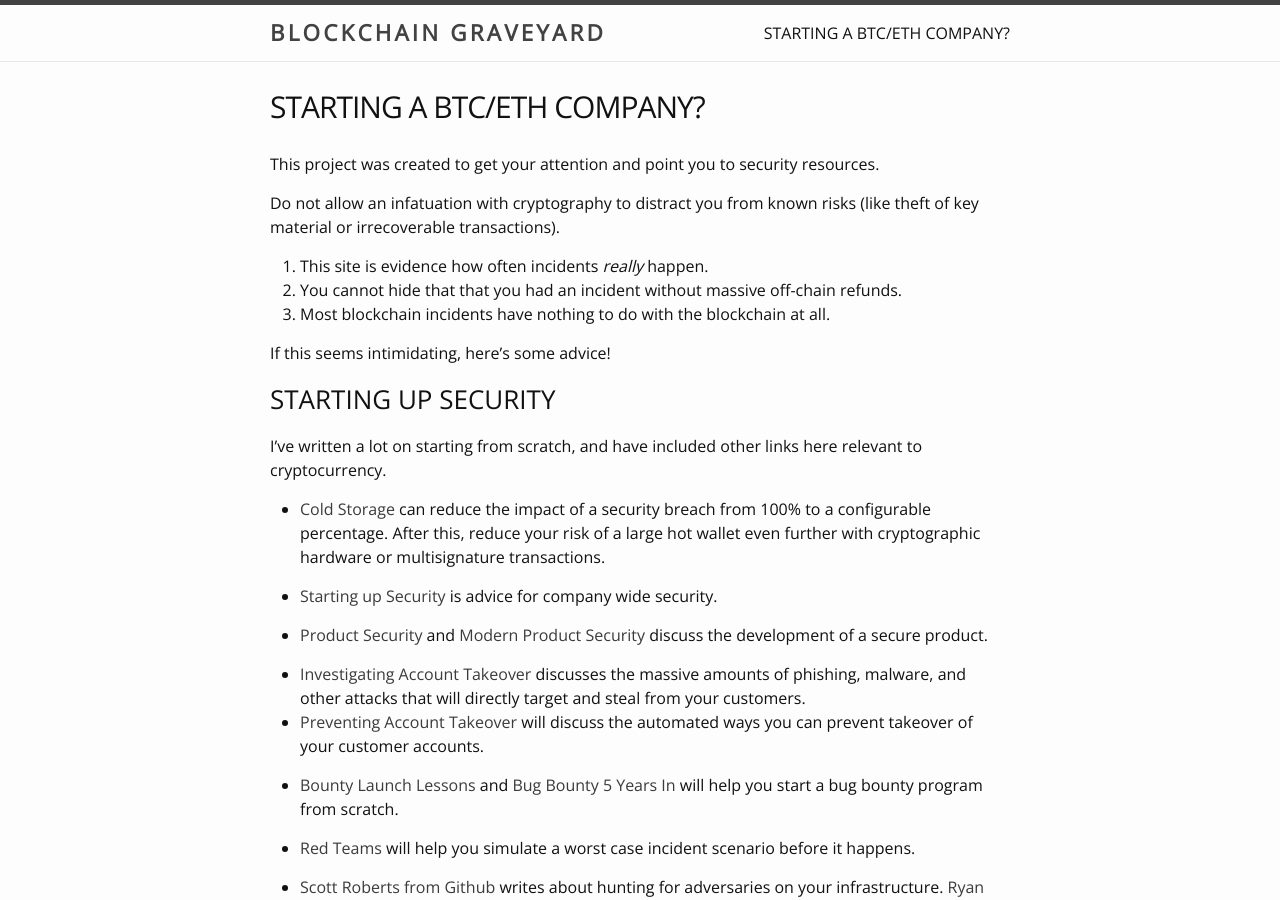
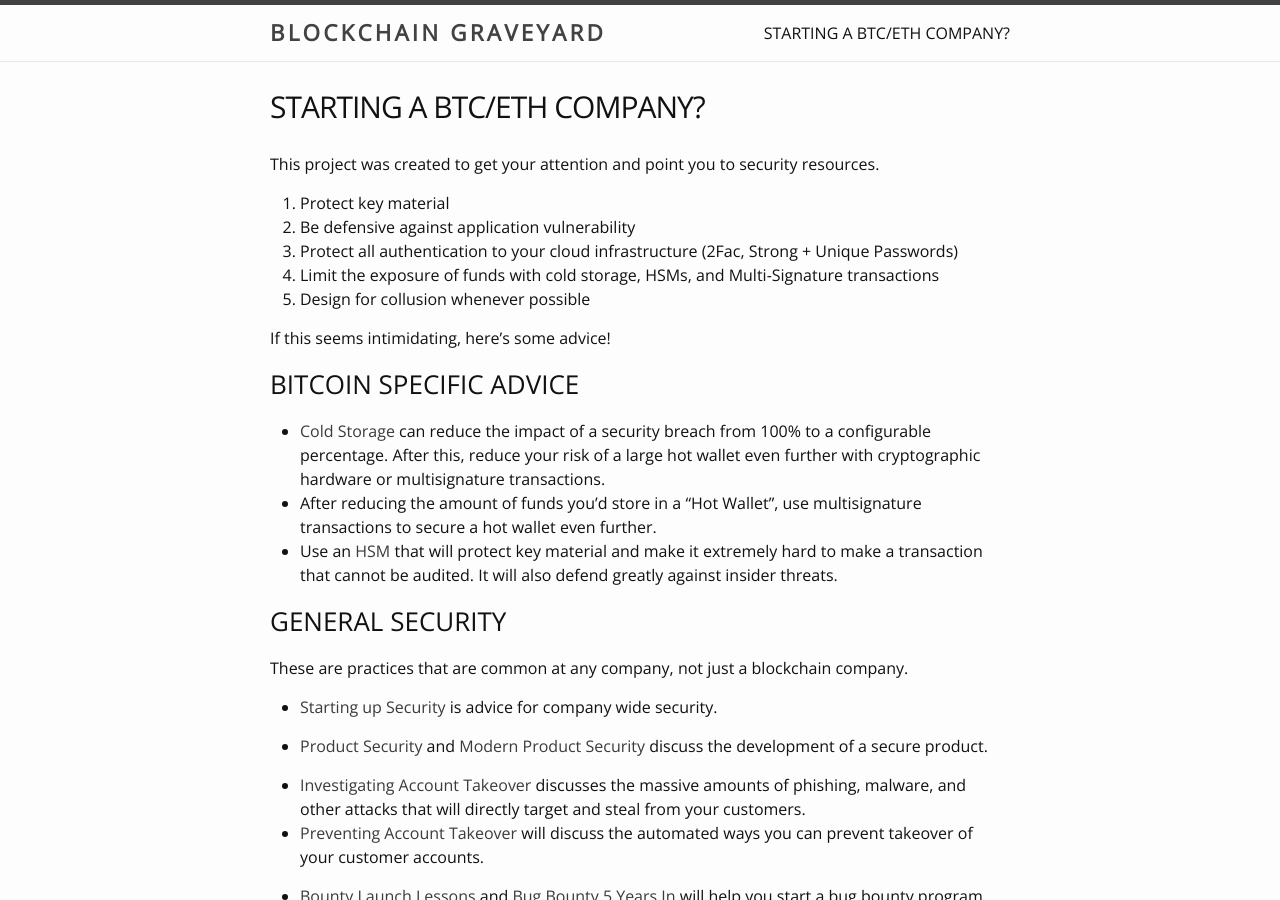
Before and after one commit to magoo/Blockchain-Graveyard, a Jekyll site: the page built from advice.md, in a window 1280 px wide and 900 px high. Built offline with Jekyll 4.4.1, drawn with Linux system fonts in a browser that asks for light colours; nearby versions of some CDN libraries.

Commit message:
Updating advice section

```diff
--- a/advice.md
+++ b/advice.md
@@ -6,19 +6,24 @@
 
 This project was created to get your attention and point you to security resources.
 
-Do not allow an infatuation with cryptography to distract you from  known risks (like theft of key material or irrecoverable transactions).
 
- 1. This site is evidence how often incidents _really_ happen.
- 2. You cannot hide that that you had an incident without massive off-chain refunds.
- 3. Most blockchain incidents have nothing to do with the blockchain at all.
+1. Protect key material
+2. Be defensive against application vulnerability
+3. Protect all authentication to your cloud infrastructure (2Fac, Strong + Unique Passwords)
+4. Limit the exposure of funds with cold storage, HSMs, and Multi-Signature transactions
+5. Design for collusion whenever possible
 
  If this seems intimidating, here's some advice!
 
-### Starting Up Security
-
-I've written a lot on starting from scratch, and have included other links here relevant to cryptocurrency.
+### Bitcoin Specific Advice
 
 - [Cold Storage][CS] can reduce the impact of a security breach from 100% to a configurable percentage. After this, reduce your risk of a large hot wallet even further with cryptographic hardware or multisignature transactions.
+- After reducing the amount of funds you'd store in a "Hot Wallet", use multisignature transactions to secure a hot wallet even further.
+- Use an [HSM][HSM] that will protect key material and make it extremely hard to make a transaction that cannot be audited. It will also defend greatly against insider threats.
+
+### General Security
+
+These are practices that are common at any company, not just a blockchain company.
 
 - [Starting up Security][SUS] is advice for company wide security.
 
@@ -58,3 +63,4 @@
 [DSA]: https://slack.engineering/distributed-security-alerting-c89414c992d6#.dkuulzsyr
 [CBS]: https://medium.com/the-coinbase-blog/how-coinbase-builds-secure-infrastructure-to-store-bitcoin-in-the-cloud-30a6504e40ba#.yec4b2bbv
 [CS]: https://en.bitcoin.it/wiki/Cold_storage
+[HSM]: https://gemini.com/blog/your-bitcoin-wallet-may-be-at-risk-safenet-hsm-key-extraction-vulnerability/
```
